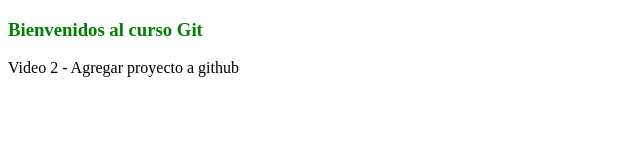
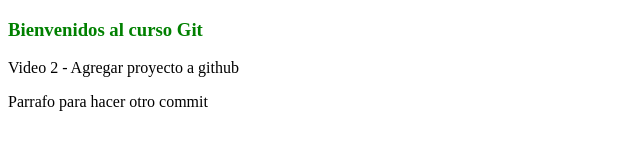
Before and after one commit to Leetokata/Curso-Git, a plain HTML site: page index.html in a window 1280 px wide. Shown: the whole page, without its empty margins (0-640 px from the left). Drawn offline with Linux system fonts and the light colour scheme.

Commit message:
se agrego un parrafo

```diff
--- a/index.html
+++ b/index.html
@@ -10,5 +10,6 @@
 <body>
 	<h3>Bienvenidos al curso Git</h3>
 	<p>Video 2 - Agregar proyecto a github</p>
+	<p>Parrafo para hacer otro commit</p>
 </body>
 </html>
```
